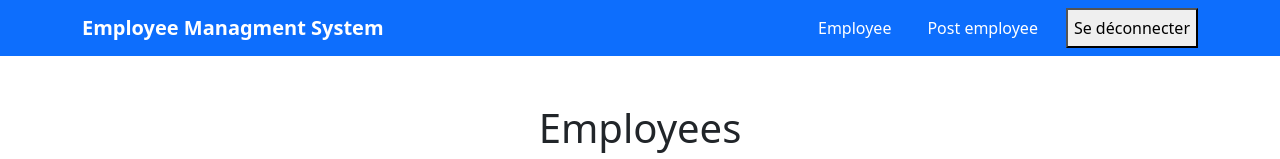
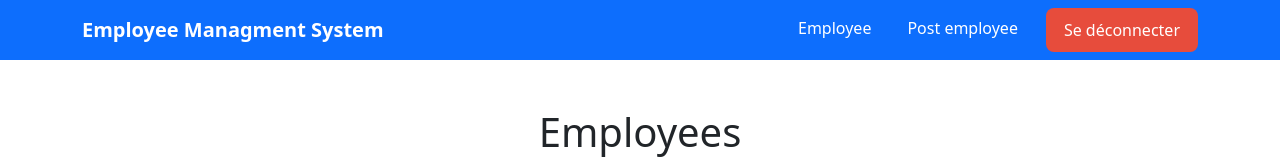
Before and after one commit to louiza-d/Spring-Boot-Learning-Frontend, a React (Create React App) app: page / in a window 1280 px wide. Shown: the top 159 px of the page. Built offline with nearby package versions, Linux system fonts and the light colour scheme; no server answers; sample sign-in values are in the browser's storage.

Commit message:
feat : add logout button style

```diff
--- a/src/pages/header/Header.css
+++ b/src/pages/header/Header.css
@@ -17,3 +17,13 @@
         margin-right: 0;
     }
  }
+
+.logout-button {
+    background-color: #e74c3c;
+    color: white;
+    border: none;
+    padding: 10px 18px;
+    cursor: pointer;
+    font-size: 16px;
+    border-radius: 8px;
+    transition: background-color 0.3s ease; }
```
